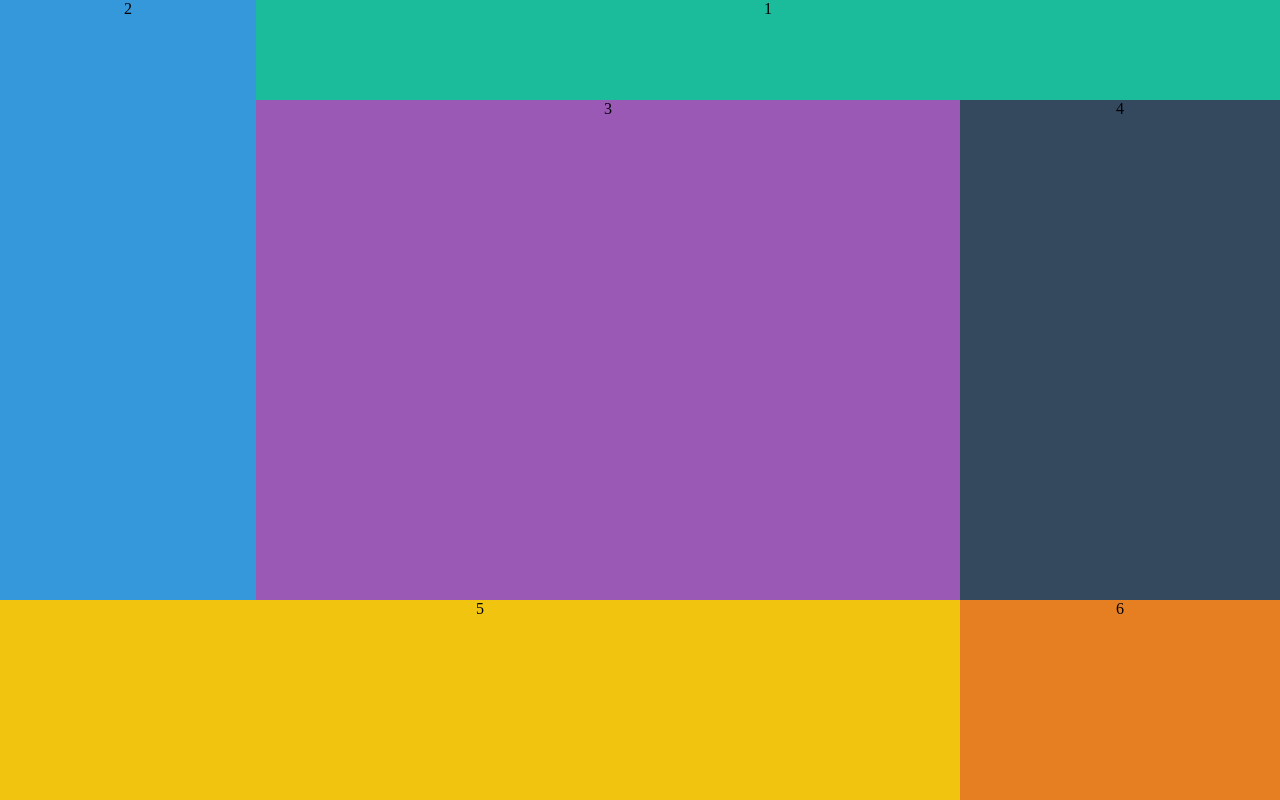
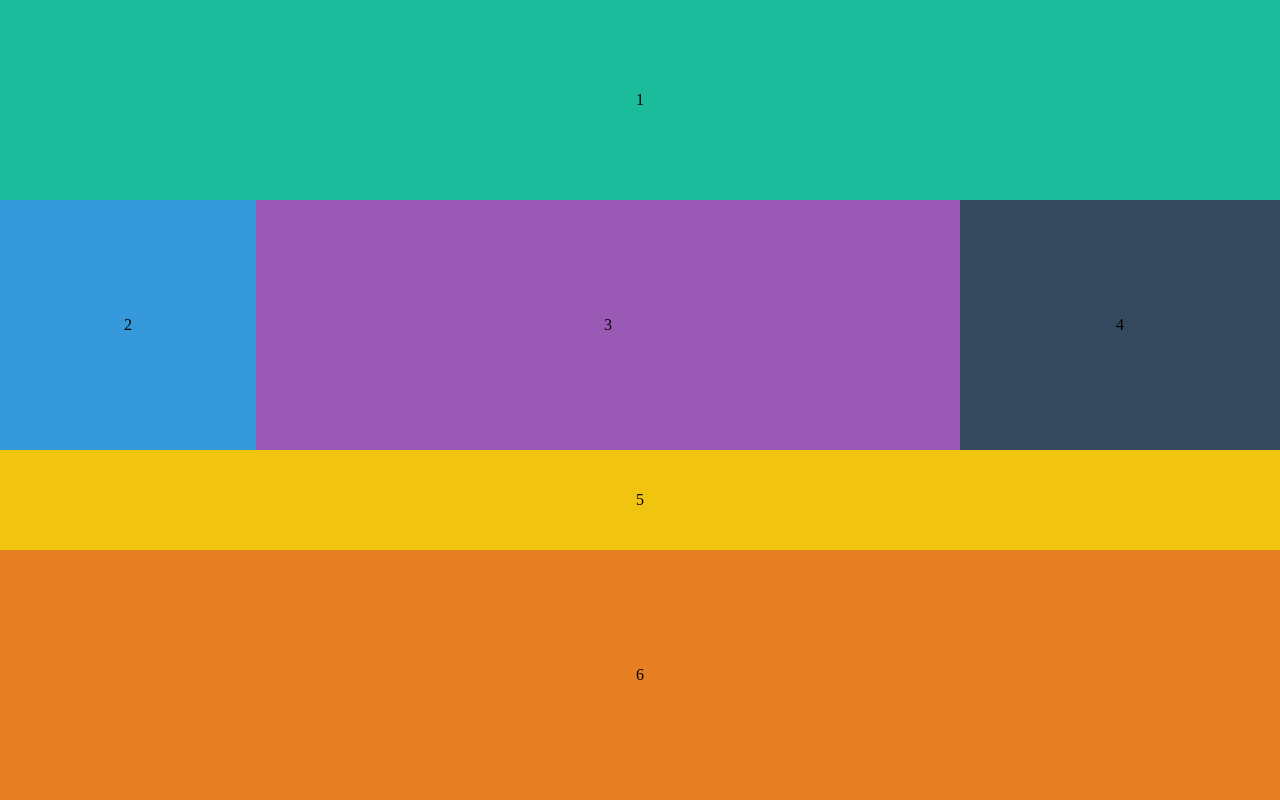
Before and after one commit to bavilari93/css-Grid-, a plain HTML site: page index.html in a window 1280 px wide. Drawn offline with Linux system fonts and the light colour scheme.

Commit message:
grid areas

```diff
--- a/style.css
+++ b/style.css
@@ -7,12 +7,19 @@
     width: 100vw;
     display: grid;
     /*number of row and columns*/
-    grid-template-columns: 20% auto 15% 10%;
-    grid-template-rows: 100px auto 200px;
-    /*grid cell position*/
+    grid-template-columns:[col-1] 20% [col-2]auto [col-3]15% [col-4] 10%;
+    grid-template-rows: [row-1-start]200px[row-1-end row-2-start] auto [row-2-end]100px;
+    /*grid template areas*/
+    grid-template-areas:
+    "header header header header "
+    "sidebar-1 content sidebar-r sidebar-r"
+    "footer footer footer footer"
+    "extra extra extra extra"
+    ;
 }
 div.box{
 	display: flex;
+	flex-wrap: wrap;
 	justify-content: center;
 	align-content: center;
 }
@@ -20,35 +27,40 @@ div.box{
 .box1 {
     background: #1abc9c;
     /*this one takes column 1- 5 each is a horizaontal line */
-    grid-column-start:2;
-    grid-column-end:5;
+ /*   grid-column-start:col-2;
+    grid-column-end:5;*/
+    /*we can also just mention the areas*/
+    grid-area: header;
 }
 
 .box2 {
     background: #3498db;
     /*this one is for height */
-    grid-row-start: 1;
-    grid-row-end: 3;
+    /*grid-row-start: 1;
+    grid-row-end: 3;*/
+    grid-area: sidebar-1;
 }
 
 .box3 {
     background: #9b59b6;
+    grid-area: content;
 }
 
 .box4 {
     background: #34495e;
-    grid-column-start:3;
-    grid-column-end:5;
+    /*grid-column-start:3;
+    grid-column-end:5;*/
+    grid-area: sidebar-r;
 }
 
 .box5 {
     background: #f1c40f;
-    grid-column-start: 1;
-    grid-column-end:3;
+    /*grid-column-start: 1;
+    grid-column-end:3;*/
+    grid-area: footer;
 }
 
 .box6 {
     background: #e67e22;
-    grid-column-start: 3;
-    grid-column-end: 5;
+   grid-area: extra;
 }
```
